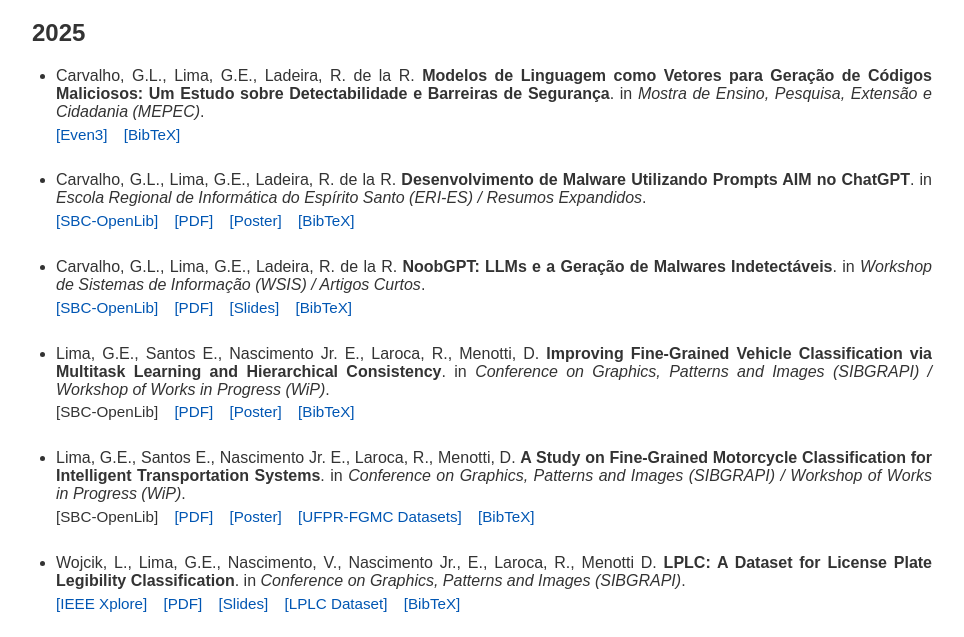
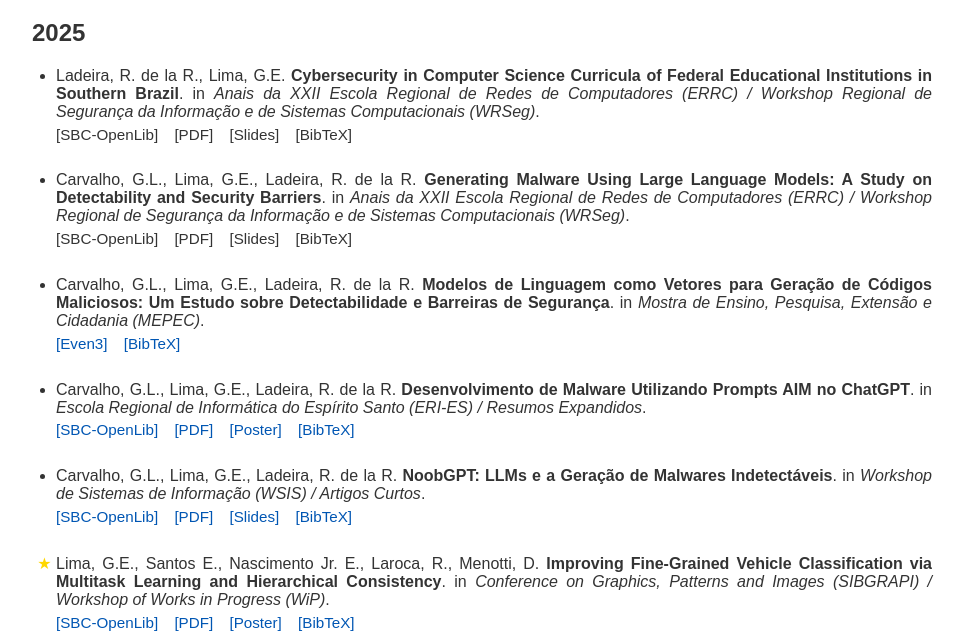
Before and after one commit to Lima001/Lima001.github.io, a plain HTML site: page appendix-publications.html in a window 1280 px wide. Shown: the part 125-762 px from the top of the page, without its empty margins (158-1122 px from the left). Drawn offline with Linux system fonts and the light colour scheme.

Commit message:
Paper update - SIBGRAPI WiPs + WRSeg

```diff
--- a/appendix-publications.html
+++ b/appendix-publications.html
@@ -87,6 +87,15 @@
     .buttons a:hover {
       background-color: #005bb5;
     }
+
+    li.star {
+      list-style-type: none;
+    }
+
+    li.star::marker {
+      content: "★ ";
+      color: gold;
+    }
   </style>
 </head>
 
@@ -96,6 +105,26 @@
 
     <h2>2025</h2>
     <ul>
+      <li> Ladeira, R. de la R., Lima, G.E.
+        <strong>Cybersecurity in Computer Science Curricula of Federal Educational Institutions in Southern Brazil</strong>.
+        in <em>Anais da XXII Escola Regional de Redes de Computadores (ERRC) / Workshop Regional de Segurança da Informação e de Sistemas Computacionais (WRSeg)</em>.
+        <div class="pub-links">
+          <a role="link" aria-disabled="true" style="color: inherit; text-decoration: none;">[SBC-OpenLib]</a>
+          <a role="link" aria-disabled="true" style="color: inherit; text-decoration: none;">[PDF]</a>
+          <a role="link" aria-disabled="true" style="color: inherit; text-decoration: none;">[Slides]</a>
+          <a role="link" aria-disabled="true" style="color: inherit; text-decoration: none;">[BibTeX]</a>
+        </div>
+      </li>
+      <li> Carvalho, G.L., Lima, G.E., Ladeira, R. de la R.
+        <strong>Generating Malware Using Large Language Models: A Study on Detectability and Security Barriers</strong>.
+        in <em>Anais da XXII Escola Regional de Redes de Computadores (ERRC) / Workshop Regional de Segurança da Informação e de Sistemas Computacionais (WRSeg)</em>.
+        <div class="pub-links">
+          <a role="link" aria-disabled="true" style="color: inherit; text-decoration: none;">[SBC-OpenLib]</a>
+          <a role="link" aria-disabled="true" style="color: inherit; text-decoration: none;">[PDF]</a>
+          <a role="link" aria-disabled="true" style="color: inherit; text-decoration: none;">[Slides]</a>
+          <a role="link" aria-disabled="true" style="color: inherit; text-decoration: none;">[BibTeX]</a>
+        </div>
+      </li>
       <li> Carvalho, G.L., Lima, G.E., Ladeira, R. de la R.
         <strong>Modelos de Linguagem como Vetores para Geração de Códigos Maliciosos: Um Estudo sobre Detectabilidade e Barreiras de Segurança</strong>.
         in <em>Mostra de Ensino, Pesquisa, Extensão e Cidadania (MEPEC)</em>.
@@ -124,22 +153,22 @@
           <a href="https://Lima001.github.io/files/bibtex/carvalho2025noobgpt.txt" target="_blank">[BibTeX]</a>
         </div>
       </li>
-      <li>Lima, G.E., Santos E., Nascimento Jr. E., Laroca, R., Menotti, D.
+      <li class="star">Lima, G.E., Santos E., Nascimento Jr. E., Laroca, R., Menotti, D.
         <strong>Improving Fine-Grained Vehicle Classification via Multitask Learning and Hierarchical
           Consistency</strong>.
         in <em>Conference on Graphics, Patterns and Images (SIBGRAPI) / Workshop of Works in Progress (WiP)</em>.
         <div class="pub-links">
-          <a role="link" aria-disabled="true" style="color: inherit; text-decoration: none;">[SBC-OpenLib]</a>
+          <a href="https://doi.org/10.5753/sibgrapi.est.2025.38289" target="_blank">[SBC-OpenLib]</a>
           <a href="https://Lima001.github.io/files/paper/lima2025improving.pdf" target="_blank">[PDF]</a>
           <a href="https://Lima001.github.io/files/poster/lima2025improving.pdf" target="_blank">[Poster]</a>
           <a href="https://Lima001.github.io/files/bibtex/lima2025improving.txt" target="_blank">[BibTeX]</a>
         </div>
       </li>
-      <li>Lima, G.E., Santos E., Nascimento Jr. E., Laroca, R., Menotti, D.
+      <li class="star">Lima, G.E., Santos E., Nascimento Jr. E., Laroca, R., Menotti, D.
         <strong>A Study on Fine-Grained Motorcycle Classification for Intelligent Transportation Systems</strong>.
         in <em>Conference on Graphics, Patterns and Images (SIBGRAPI) / Workshop of Works in Progress (WiP)</em>.
         <div class="pub-links">
-          <a role="link" aria-disabled="true" style="color: inherit; text-decoration: none;">[SBC-OpenLib]</a>
+          <a href="https://doi.org/10.5753/sibgrapi.est.2025.38290" target="_blank">[SBC-OpenLib]</a>
           <a href="https://Lima001.github.io/files/paper/lima2025study.pdf" target="_blank">[PDF]</a>
           <a href="https://Lima001.github.io/files/poster/lima2025study.pdf" target="_blank">[Poster]</a>
           <a href="https://github.com/Lima001/UFPR-FGMC" target="_blank">[UFPR-FGMC Datasets]</a>
@@ -172,7 +201,7 @@
 
     <h2>2024</h2>
     <ul>
-      <li>Lima, G.E., Laroca, R., Santos E., Nascimento Jr. E., Menotti, D.
+      <li class="star">Lima, G.E., Laroca, R., Santos E., Nascimento Jr. E., Menotti, D.
         <strong>Toward Enhancing Vehicle Color Recognition in Adverse Conditions: A Dataset and Benchmark</strong>.
         in <em>Conference on Graphics, Patterns and Images (SIBGRAPI)</em>.
         <div class="pub-links">
@@ -183,7 +212,7 @@
           <a href="https://Lima001.github.io/files/bibtex/lima2024toward.txt" target="_blank">[BibTeX]</a>
         </div>
       </li>
-      <li>Lima, G.E., Laroca, R., Santos E., Nascimento Jr. E., Menotti, D.
+      <li class="star">Lima, G.E., Laroca, R., Santos E., Nascimento Jr. E., Menotti, D.
         <strong>Improving Vehicle Identification Through Advanced Fine-Grained Vehicle Classification</strong>.
         in <em>Conference on Graphics, Patterns and Images (SIBGRAPI) / Workshop of Works in Progress (WiP)</em>.
         <div class="pub-links">
```
Also changed, not shown: index.html (+2 -2 lines), 2 other files.
